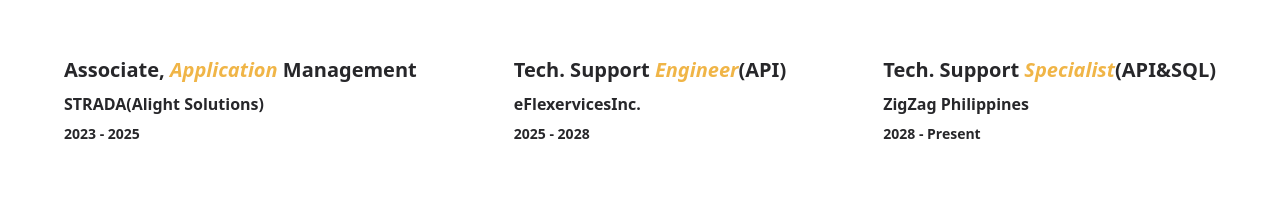
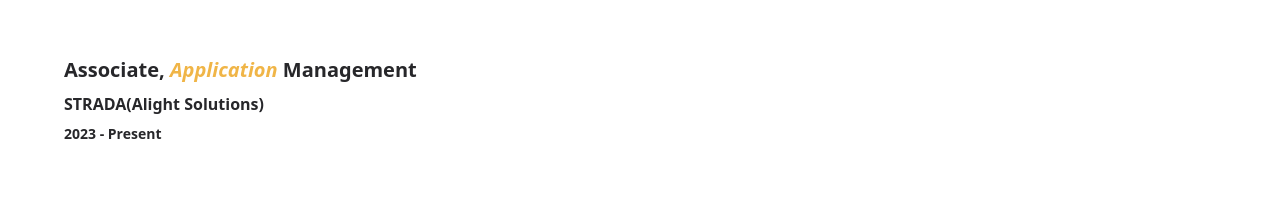
Before and after one commit to dickheadph/beta, a React (Vite) app: page / in a window 1280 px wide. Shown: the part 832-1032 px from the top of the page. Built offline with nearby package versions, Linux system fonts and the light colour scheme; no server answers.

Commit message:
Added info

```diff
--- a/src/Components/Contact.jsx
+++ b/src/Components/Contact.jsx
@@ -110,7 +110,7 @@
           <div className='space-y-3 text-sm text-[#87888b] md:text-base'>
             <p className=''>
               <FaPhone className='text-[#f0b547]' />
-              +63 915-203-0863
+              (+63) 915-203-0863
             </p>
             <p className=''>
               <FaMapMarkerAlt className='text-[#f0b547]' />
--- a/src/Components/Expirience.jsx
+++ b/src/Components/Expirience.jsx
@@ -10,9 +10,10 @@
     <div className='text-left lg:mx-6 lg:my-0 my-4'>
     <h2 className='text-xl font-semibold text-zinc-800 xl:text-black'>Associate, <em className='text-[#f0b547]'> Application</em> Management
     <h3 className='my-2 text-base'>STRADA(Alight Solutions)</h3>
-    <p className='text-sm lg:text-sm xl:text-base'>2023 - 2025</p>
+    <p className='text-sm lg:text-sm xl:text-base'>2023 - Present</p>
     </h2>
     </div>
+    {/*
     <div className='text-left lg:mx-6 lg:my-0 my-4'>
     <h2 className='text-xl font-semibold text-zinc-800 xl:text-black'>Tech. Support <em className='text-[#f0b547]'> Engineer</em>(API)
     <h3 className='my-2 text-base'>eFlexervicesInc.</h3>
@@ -25,9 +26,9 @@
     <p className='text-sm lg:text-sm xl:text-base'>2028 - Present</p>
     </h2>
     </div>
+     */}
     </div>
-    {/*
-  */}
+
   </>
   )
 }
--- a/src/Components/Socials.jsx
+++ b/src/Components/Socials.jsx
@@ -8,7 +8,7 @@
         <ul className='flex text-zinc-700 lg:block lg:space-y-3'>
           <li className='flex items-center'>
             <FaMobile className={''} />
-            &nbsp;+63 915-203-0863
+            &nbsp;(+63) 915-203-0863
           </li>
           <li className='flex items-center my-3'>
             <FaEnvelope className={''} />
```
